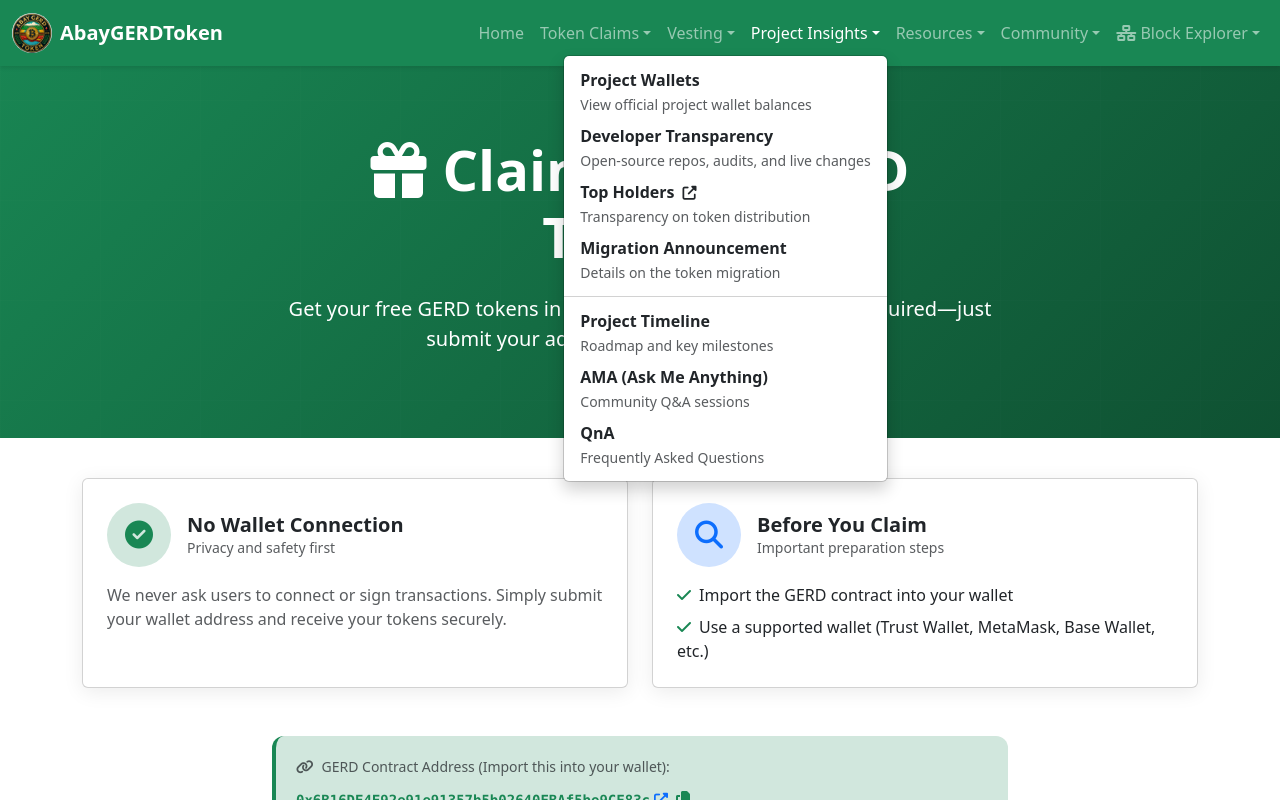
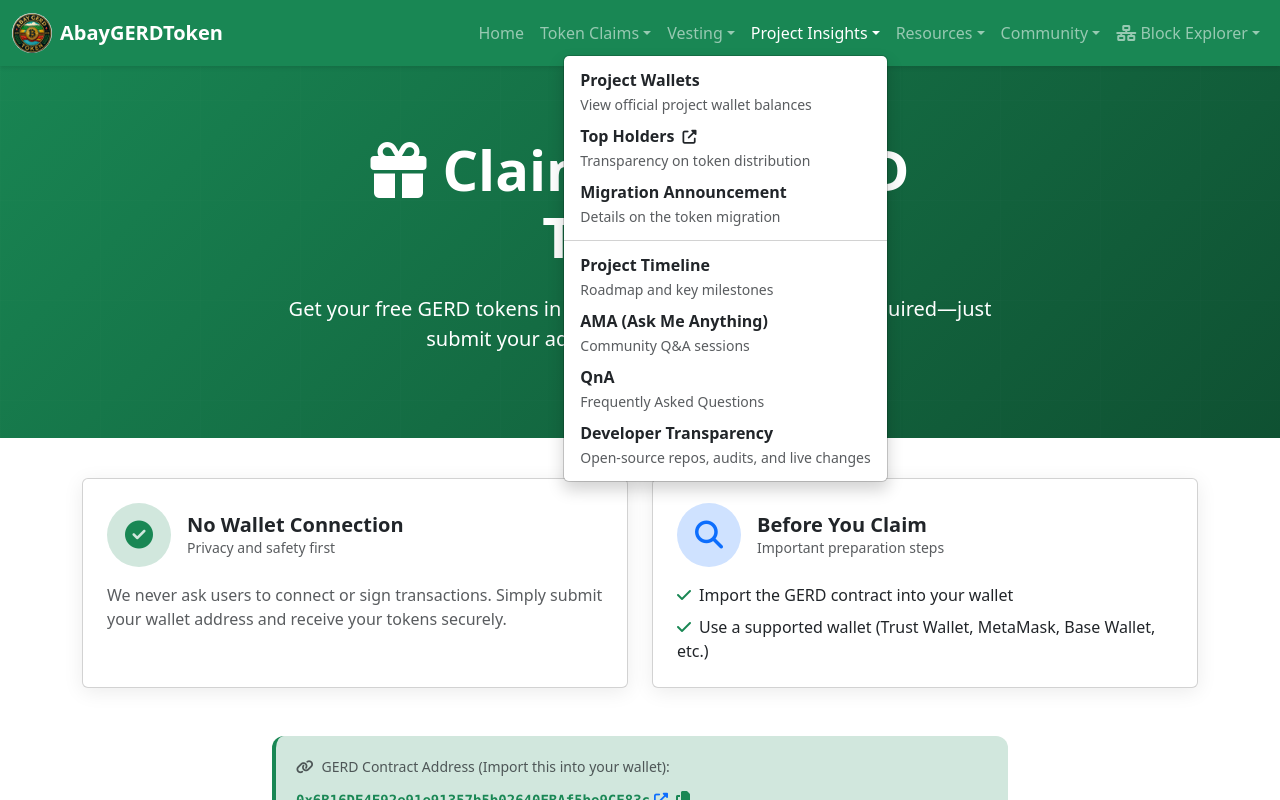
Before and after one commit to AbayGERDToken/AbayGERDToken.github.io, a Next.js app: page /claim-form in a window 1280 px wide. Both pictures are taken after a click on the button "Project Insights". Shown: the top 800 px of the page. Built offline with nearby package versions, Linux system fonts and the light colour scheme; no server answers.

Commit message:
refactor: reorder Developer Transparency link in Navbar for improved visibility

```diff
--- a/components/Navbar.tsx
+++ b/components/Navbar.tsx
@@ -184,12 +184,6 @@ export default function Navbar() {
                   </Link>
                 </li>
                 <li>
-                  <Link className="dropdown-item" href="/developer-transparency">
-                    <div className="fw-bold">Developer Transparency</div>
-                    <small className="text-muted">Open-source repos, audits, and live changes</small>
-                  </Link>
-                </li>
-                <li>
                   <a
                     className="dropdown-item"
                     href="https://bscscan.com/token/0x6B16DE4F92e91e91357b5b02640EBAf5be9CF83c#balances"
@@ -223,6 +217,12 @@ export default function Navbar() {
                   <Link className="dropdown-item" href="/qna">
                     <div className="fw-bold">QnA</div>
                     <small className="text-muted">Frequently Asked Questions</small>
+                  </Link>
+                </li>
+                <li>
+                  <Link className="dropdown-item" href="/developer-transparency">
+                    <div className="fw-bold">Developer Transparency</div>
+                    <small className="text-muted">Open-source repos, audits, and live changes</small>
                   </Link>
                 </li>
               </ul>
```
